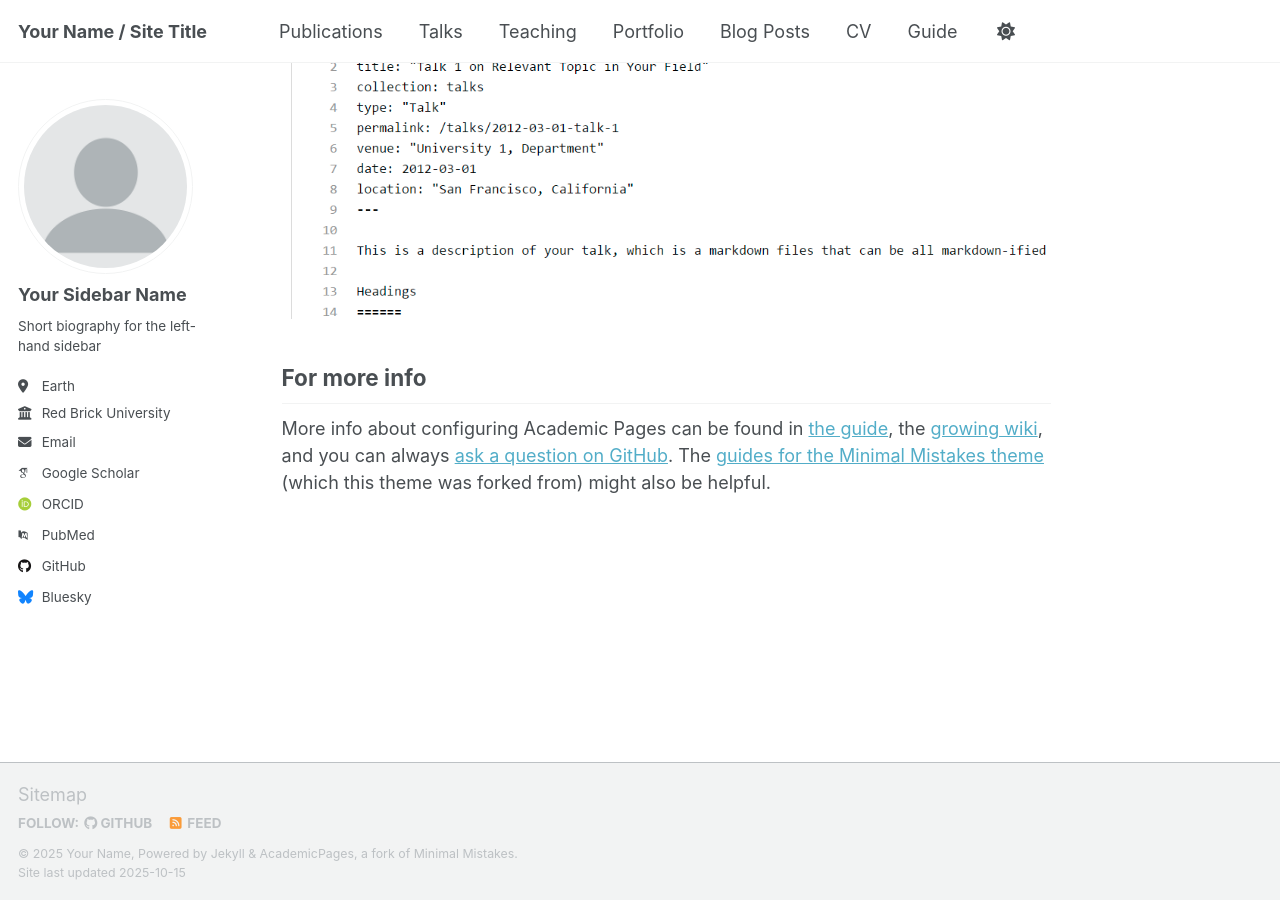
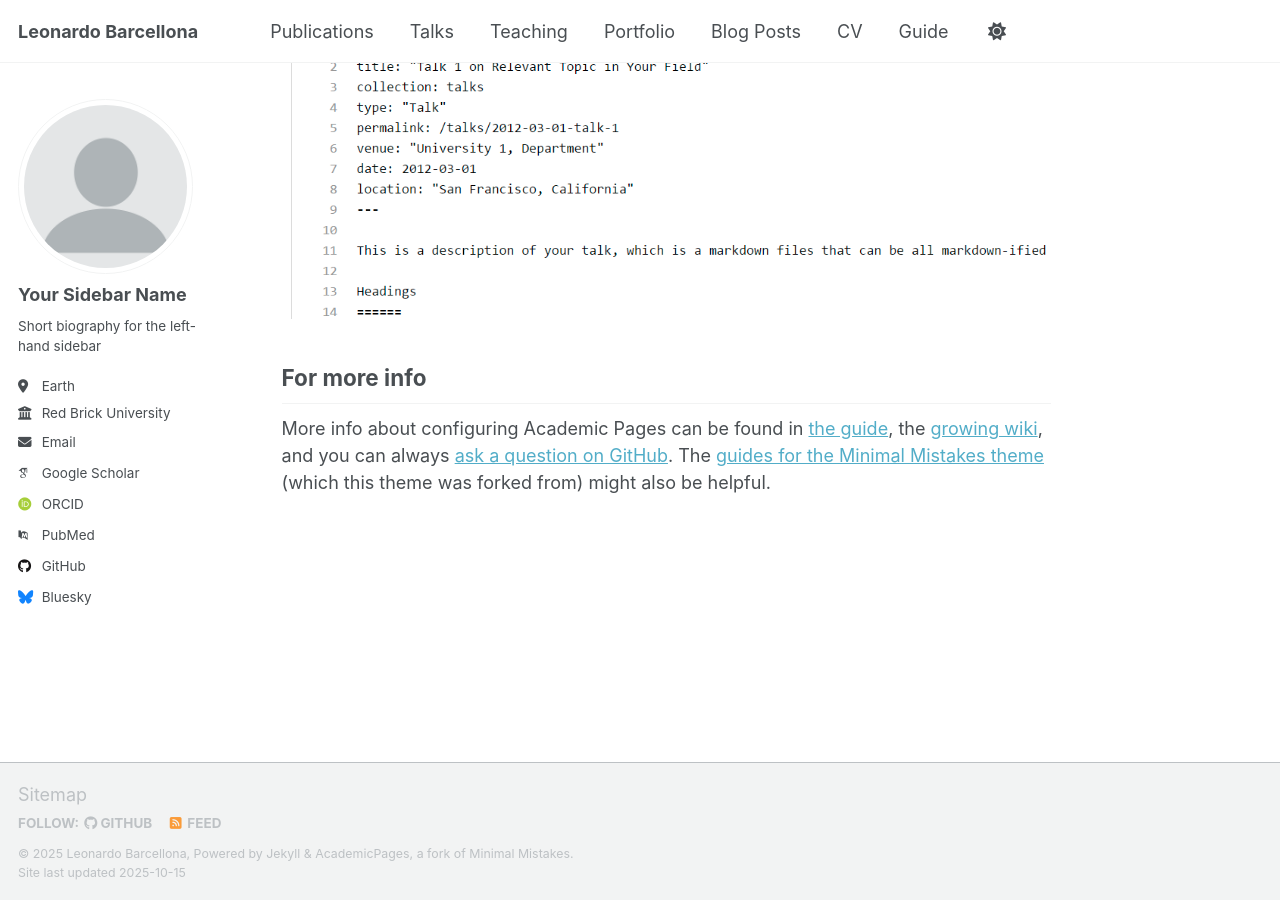
Before and after one commit to leobarcellona/leobarcellona.github.io, a Jekyll site: the page built from _pages/about.md, in a window 1280 px wide and 900 px high, scrolled down 2880 px. Built offline with Jekyll 4.4.1, drawn with Linux system fonts in a browser that asks for light colours; some web fonts are replaced; a script that is not in the unit is left out.

Commit message:
Update _config.yml

```diff
--- a/_config.yml
+++ b/_config.yml
@@ -9,14 +9,14 @@
 # Basic Site Settings
 locale                   : "en-US"
 site_theme               : "default" # Currently available options are "default", "air"
-title                    : "Your Name / Site Title"
+title                    : "Leonardo Barcellona"
 title_separator          : "-"
-name                     : &name "Your Name"
+name                     : &name "Leonardo Barcellona"
 description              : &description "Your Name's academic portfolio"   # Update this with a general description of your site, this is the default if not overridden by a page
 url                      : https://academicpages.github.io # The base hostname & protocol for your site e.g. "https://[your GitHub username].github.io",
                                                            # or if you already have some other page hosted on Github then use "https://[your GitHub username].github.io/[Your Repo Name]"
 baseurl                  : "" # the subpath of your site, e.g. "/blog"
-repository               : "academicpages/academicpages.github.io"
+repository               : "leobarcellona.github.io"
 
 # Site Author - The following control what appear as part of the author content on the side bar.
 #               If a field is blank the icon and link will not appear, otherwise it will be shown.
```
